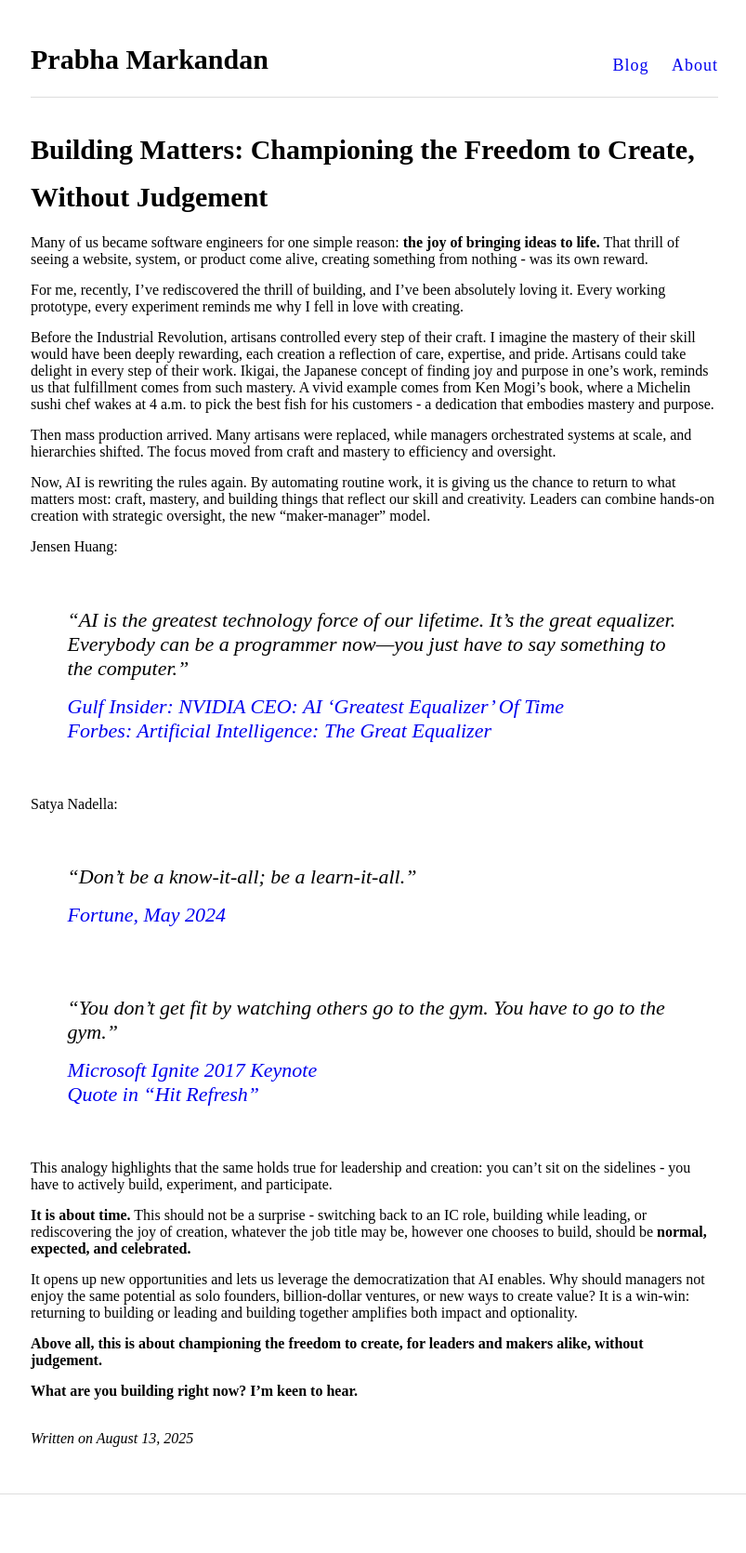
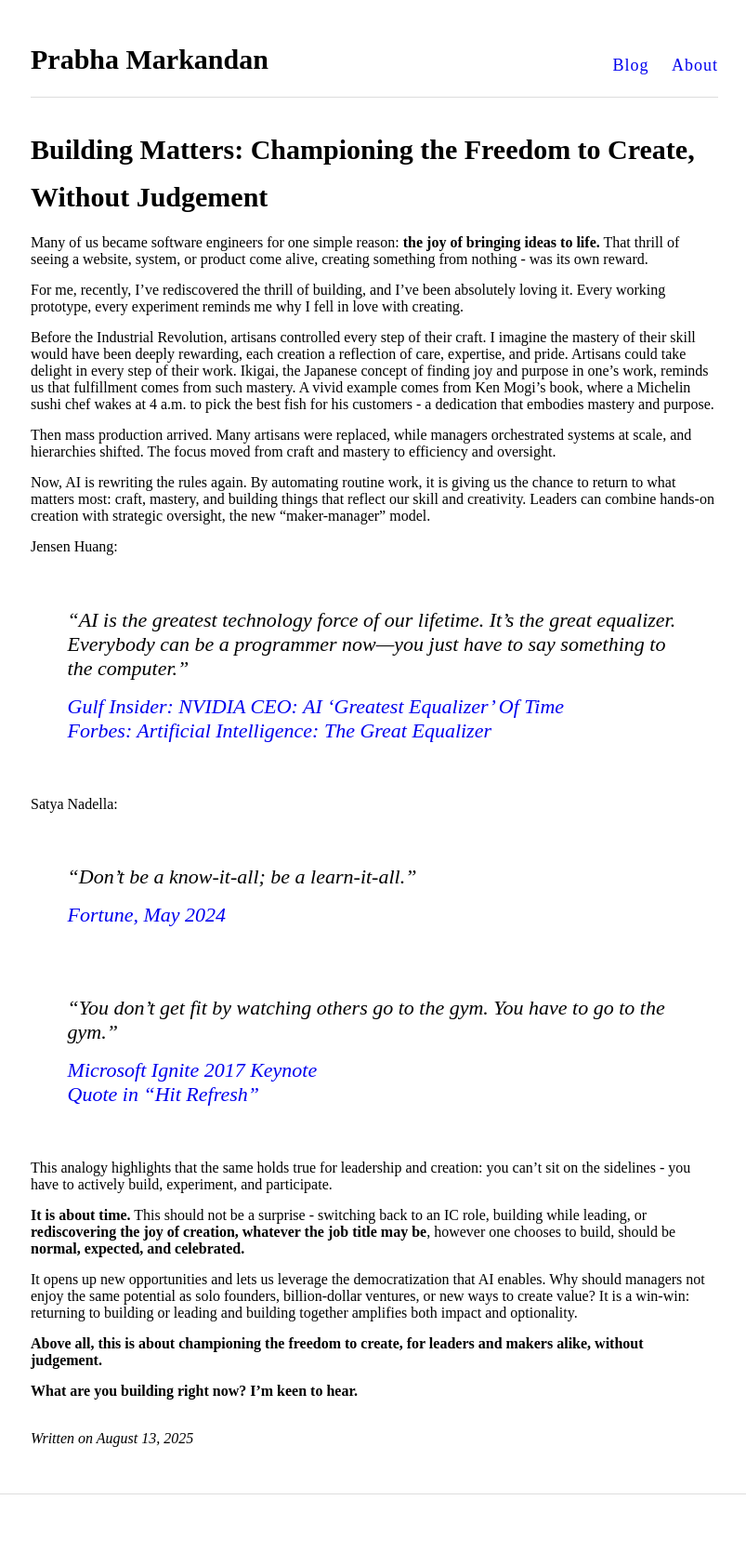
Before and after one commit to prabhamarkandan/prabhamarkandan.github.io, a Jekyll site: the page built from _posts/2025-08-13-building-matters-championing-the-freedom-to-create-without-judgement.md, in a window 1280 px wide. Shown: the whole page at 93% size, without its empty margins (237-1040 px from the left). Built offline with Jekyll 4.4.1, drawn with Linux system fonts in a browser that asks for light colours.

```diff
--- a/_posts/2025-08-13-building-matters-championing-the-freedom-to-create-without-judgement.md
+++ b/_posts/2025-08-13-building-matters-championing-the-freedom-to-create-without-judgement.md
@@ -36,7 +36,7 @@ Satya Nadella:
 
 This analogy highlights that the same holds true for leadership and creation: you can’t sit on the sidelines - you have to actively build, experiment, and participate.
 
-**It is about time.** This should not be a surprise - switching back to an IC role, building while leading, or rediscovering the joy of creation, whatever the job title may be, however one chooses to build, should be **normal, expected, and celebrated.**
+**It is about time.** This should not be a surprise - switching back to an IC role, building while leading, or **rediscovering the joy of creation, whatever the job title may be**, however one chooses to build, should be **normal, expected, and celebrated.**
 
 It opens up new opportunities and lets us leverage the democratization that AI enables.
 Why should managers not enjoy the same potential as solo founders, billion-dollar ventures, or new ways to create value?
```
